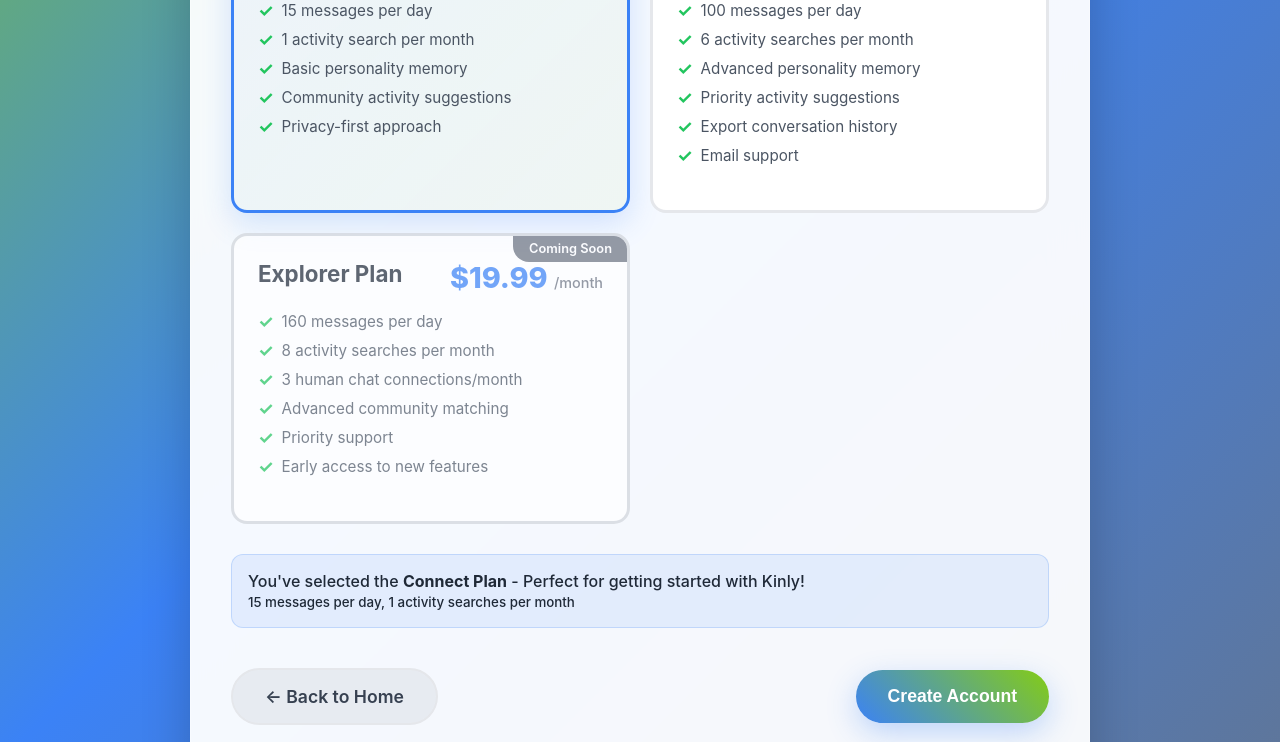
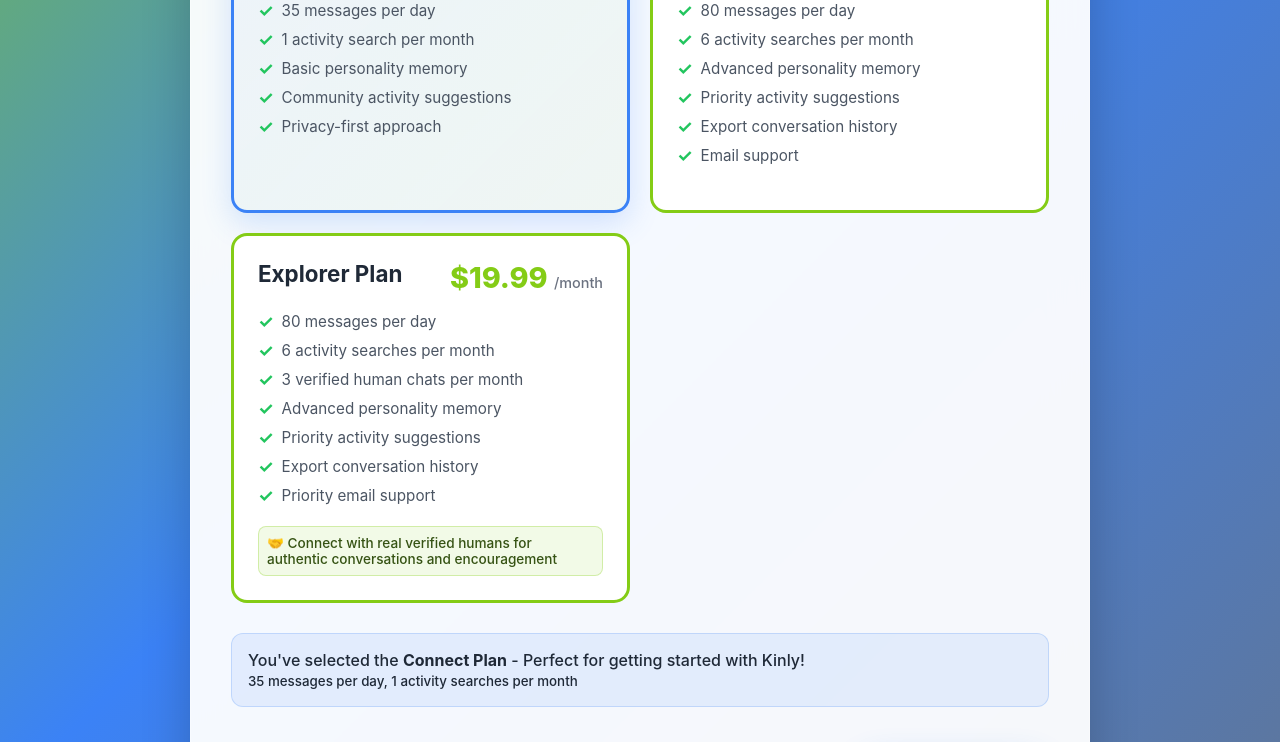
Before and after one commit to Plum-Designer/getkinly, a plain HTML site: page signup.html in a window 1280 px wide. Shown: the part 731-1473 px from the top of the page. Drawn offline with Linux system fonts and the light colour scheme.

Commit message:
Create signup.html

```diff
--- a/signup.html
+++ b/signup.html
@@ -169,15 +169,17 @@
             box-shadow: 0 10px 30px rgba(59, 130, 246, 0.2);
         }
 
-        .plan-card.coming-soon {
-            opacity: 0.7;
-            cursor: not-allowed;
-            border-color: #d1d5db;
+        .plan-card.premium {
+            border-color: #84cc16;
         }
 
-        .plan-card.coming-soon:hover {
-            transform: none;
-            border-color: #d1d5db;
+        .plan-card.premium:hover {
+            border-color: #65a30d;
+        }
+
+        .plan-card.premium.selected {
+            border-color: #65a30d;
+            background: linear-gradient(135deg, rgba(132, 204, 22, 0.05), rgba(59, 130, 246, 0.05));
         }
 
         .plan-header {
@@ -197,6 +199,10 @@
             font-size: 1.8rem;
             font-weight: 800;
             color: #3b82f6;
+        }
+
+        .plan-price.premium-price {
+            color: #84cc16;
         }
 
         .plan-price .period {
@@ -237,18 +243,6 @@
             font-size: 0.8rem;
             font-weight: 600;
             text-transform: uppercase;
-        }
-
-        .coming-soon-badge {
-            position: absolute;
-            top: -1px;
-            right: -1px;
-            background: #6b7280;
-            color: white;
-            padding: 6px 16px;
-            border-radius: 0 16px 0 16px;
-            font-size: 0.8rem;
-            font-weight: 600;
         }
 
         .radio-input {
@@ -365,6 +359,17 @@
         .login-link p {
             color: #6b7280;
             margin-bottom: 10px;
+        }
+
+        .human-chat-highlight {
+            background: rgba(132, 204, 22, 0.1);
+            border: 1px solid rgba(132, 204, 22, 0.3);
+            padding: 8px;
+            border-radius: 8px;
+            margin-top: 8px;
+            font-size: 0.85rem;
+            color: #365314;
+            font-weight: 500;
         }
 
         /* Responsive Design */
@@ -500,7 +505,7 @@
                             </div>
 
                             <ul class="plan-features">
-                                <li>15 messages per day</li>
+                                <li>35 messages per day</li>
                                 <li>1 activity search per month</li>
                                 <li>Basic personality memory</li>
                                 <li>Community activity suggestions</li>
@@ -509,19 +514,20 @@
                         </div>
 
                         <!-- Community Plan -->
-                        <div class="plan-card" data-plan="community" onclick="selectPlan('community')">
+                        <div class="plan-card premium" data-plan="community" onclick="selectPlan('community')">
                             <input type="radio" name="plan" value="community" class="radio-input" id="plan-community">
+                            <div class="plan-badge">Popular</div>
 
                             <div class="plan-header">
                                 <div class="plan-name">Community Plan</div>
-                                <div class="plan-price">
+                                <div class="plan-price premium-price">
                                     $12.99
                                     <span class="period">/month</span>
                                 </div>
                             </div>
 
                             <ul class="plan-features">
-                                <li>100 messages per day</li>
+                                <li>80 messages per day</li>
                                 <li>6 activity searches per month</li>
                                 <li>Advanced personality memory</li>
                                 <li>Priority activity suggestions</li>
@@ -531,26 +537,30 @@
                         </div>
 
                         <!-- Explorer Plan -->
-                        <div class="plan-card coming-soon" data-plan="explorer" onclick="selectPlan('explorer')">
-                            <div class="coming-soon-badge">Coming Soon</div>
-                            <input type="radio" name="plan" value="explorer" class="radio-input" id="plan-explorer" disabled>
+                        <div class="plan-card premium" data-plan="explorer" onclick="selectPlan('explorer')">
+                            <input type="radio" name="plan" value="explorer" class="radio-input" id="plan-explorer">
 
                             <div class="plan-header">
                                 <div class="plan-name">Explorer Plan</div>
-                                <div class="plan-price">
+                                <div class="plan-price premium-price">
                                     $19.99
                                     <span class="period">/month</span>
                                 </div>
                             </div>
 
                             <ul class="plan-features">
-                                <li>160 messages per day</li>
-                                <li>8 activity searches per month</li>
-                                <li>3 human chat connections/month</li>
-                                <li>Advanced community matching</li>
-                                <li>Priority support</li>
-                                <li>Early access to new features</li>
+                                <li>80 messages per day</li>
+                                <li>6 activity searches per month</li>
+                                <li>3 verified human chats per month</li>
+                                <li>Advanced personality memory</li>
+                                <li>Priority activity suggestions</li>
+                                <li>Export conversation history</li>
+                                <li>Priority email support</li>
                             </ul>
+
+                            <div class="human-chat-highlight">
+                                🤝 Connect with real verified humans for authentic conversations and encouragement
+                            </div>
                         </div>
                     </div>
 
@@ -592,38 +602,36 @@
         // App State
         let selectedPlan = 'connect';
 
-        // Plan data
+        // Updated plan data with new pricing structure
         const plans = {
             connect: {
                 name: 'Connect Plan',
                 price: 'Free',
-                messagesPerDay: 15,
+                messagesPerDay: 35,
                 monthlySearches: 1,
+                humanChatsPerMonth: 0,
                 description: 'Perfect for getting started with Kinly!'
             },
             community: {
                 name: 'Community Plan',
                 price: '$12.99/month',
-                messagesPerDay: 100,
+                messagesPerDay: 80,
                 monthlySearches: 6,
+                humanChatsPerMonth: 0,
                 description: 'Great for regular users who want more conversations!'
             },
             explorer: {
                 name: 'Explorer Plan',
                 price: '$19.99/month',
-                messagesPerDay: 160,
-                monthlySearches: 8,
-                description: 'For adventurers who want unlimited local discoveries!'
+                messagesPerDay: 80,
+                monthlySearches: 6,
+                humanChatsPerMonth: 3,
+                description: 'For adventurers who want human connections too!'
             }
         };
 
         // Plan selection
         function selectPlan(planType) {
-            if (planType === 'explorer') {
-                // Show coming soon message but allow selection for planning
-                alert('The Explorer Plan is coming soon! You can still select it to see pricing and features.');
-            }
-
             selectedPlan = planType;
 
             // Update UI
@@ -643,9 +651,14 @@
             const summaryEl = document.getElementById('planSummary');
             const textEl = document.getElementById('summaryText');
 
+            let humanChatText = '';
+            if (plan.humanChatsPerMonth > 0) {
+                humanChatText = `, ${plan.humanChatsPerMonth} human chats per month`;
+            }
+
             textEl.innerHTML = `
                 You've selected the <strong>${plan.name}</strong> - ${plan.description}
-                <br><small>${plan.messagesPerDay} messages per day, ${plan.monthlySearches} activity searches per month</small>
+                <br><small>${plan.messagesPerDay} messages per day, ${plan.monthlySearches} activity searches per month${humanChatText}</small>
             `;
 
             summaryEl.classList.add('show');
@@ -754,6 +767,7 @@
             const accountData = {
                 email: email,
                 name: name,
+                preferredName: name, // Store as preferred name
                 password: btoa(password), // Simple base64 encoding (in production, use proper hashing)
                 plan: selectedPlan,
                 interests: interests ? interests.split(',').map(i => i.trim()).filter(i => i) : [],
@@ -763,20 +777,23 @@
             // Create user data with new plan structure
             const userData = {
                 email: email,
-                name: name,
+                name: name, // This will be the preferred name
+                actualName: name,
                 plan: selectedPlan,
                 interests: interests ? interests.split(',').map(i => i.trim()).filter(i => i) : [],
                 planDetails: {
                     messagesPerDay: plans[selectedPlan].messagesPerDay,
-                    monthlySearches: plans[selectedPlan].monthlySearches
+                    monthlySearches: plans[selectedPlan].monthlySearches,
+                    humanChatsPerMonth: plans[selectedPlan].humanChatsPerMonth
                 },
                 dailyUsage: {
                     messagesUsed: 0,
-                    date: new Date().toDateString() // Track by date string
+                    date: new Date().toDateString()
                 },
                 monthlySearchesUsed: 0,
+                monthlyHumanChatsUsed: 0,
                 monthlyResetDate: getNextMonthlyReset(),
-                activityFollowUps: [], // Track suggested activities for follow-up
+                hasSetPreferredName: true,
                 createdAt: new Date().toISOString()
             };
 
@@ -789,6 +806,7 @@
             localStorage.setItem('kinly_user', JSON.stringify({
                 email: email,
                 name: name,
+                preferredName: name,
                 loginTime: new Date().toISOString()
             }));
 
```
